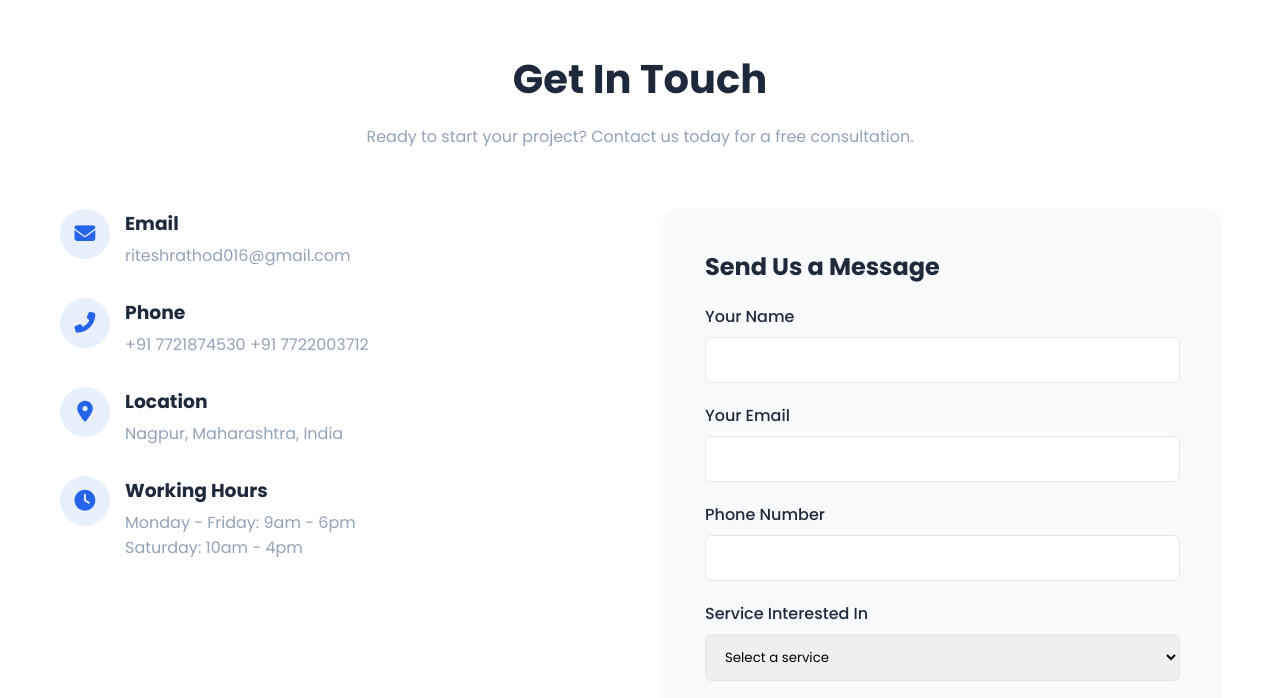
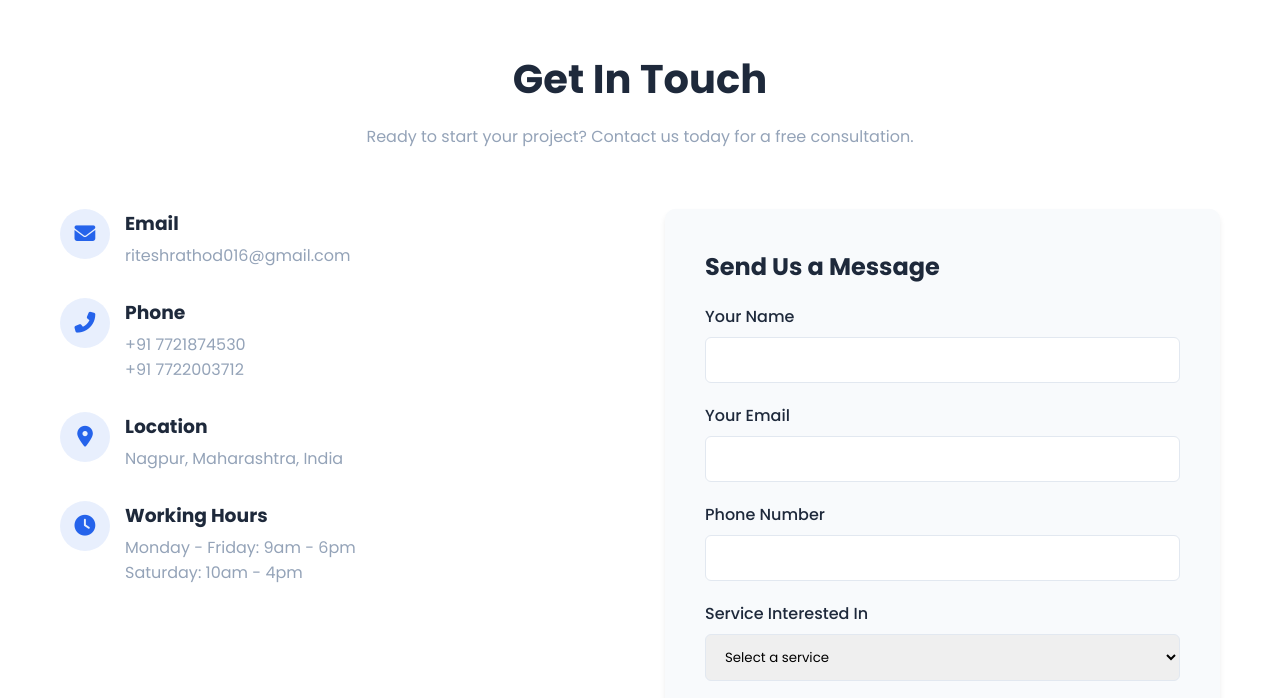
Before and after one commit to rr-industries/RR_Industryy, a plain HTML site: page index.html in a window 1280 px wide. Shown: the part 3349-4047 px from the top of the page. Drawn offline with Linux system fonts and the light colour scheme.

Commit message:
Update index.html

```diff
--- a/index.html
+++ b/index.html
@@ -1200,7 +1200,7 @@
                         </div>
                         <div class="contact-text">
                             <h3>Phone</h3>
-                            <a href="tel:+917721874530">+91 7721874530</a>
+                            <a href="tel:+917721874530">+91 7721874530</a> <br>
                             <a href="tel:+917722003712">+91 7722003712</a>
                         </div>
                     </div>
```
